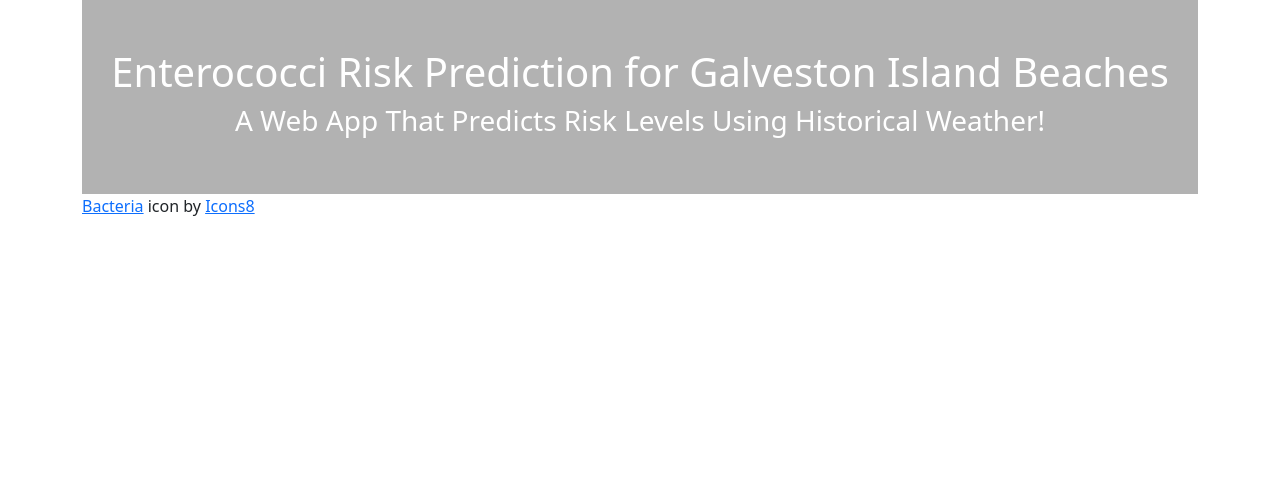
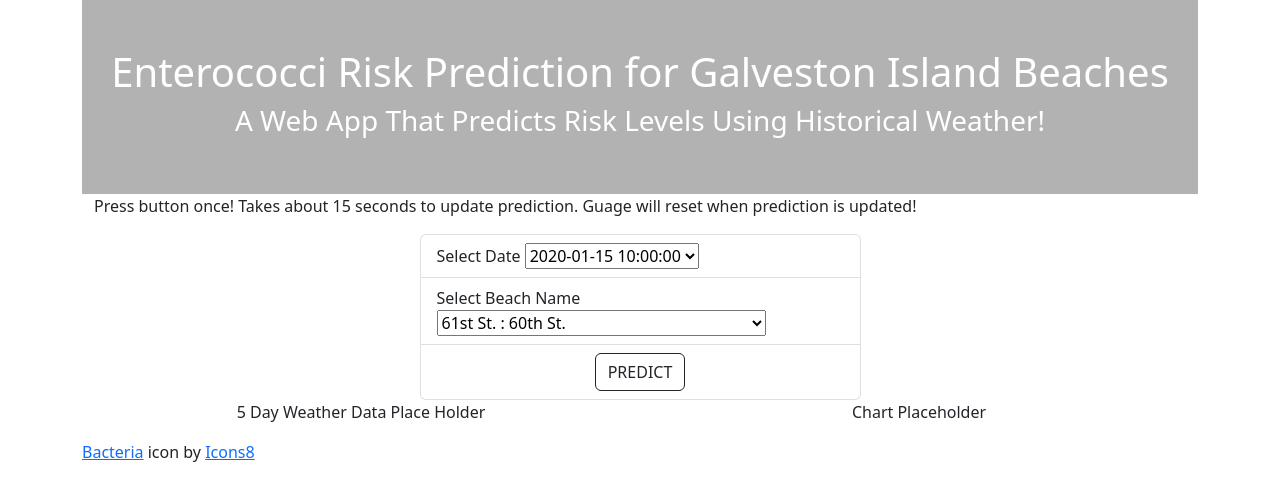
Before and after one commit to david-garza/enterococci_prediction_analysis, a Flask app: template app/templates/index.html in a window 1280 px wide. Shown: the part 56-557 px from the top of the page. Run offline with Flask 2, Linux system fonts and the light colour scheme; the template is opened without the code that fills it: most values are stand-ins (such as "Sample title", 1, 10 or a date in 2020).

Commit message:
blocked out prediciton section

```diff
--- a/app/templates/index.html
+++ b/app/templates/index.html
@@ -32,7 +32,7 @@
               <a class="nav-link" href="#">Home</a>
             </li>
             <li class="nav-item">
-              <a class="nav-link" href="#">Prediction</a>
+              <a class="nav-link" href="#prediction">Prediction</a>
             </li>
             <li class="nav-item">
               <a class="nav-link" href="#">Article</a>
@@ -54,21 +54,91 @@
 
     <!-- Jumbotron -->
     <div class="container pt-5 py-5 bg-image" id="jumbotron">
-        <div class="container text-center">
-          <h1>Enterococci Risk Prediction for Galveston Island Beaches</h1>
-          <h3>A Web App That Predicts Risk Levels Using Historical Weather!</h3>
-        </div>
+      <div class="container text-center">
+        <h1>Enterococci Risk Prediction for Galveston Island Beaches</h1>
+        <h3>A Web App That Predicts Risk Levels Using Historical Weather!</h3>
+      </div>
     </div>
     <!-- Jumbotron -->
 
     <!-- Prediction -->
+    <div class="container" id="prediction">
+      <!-- Instructions on how to perform the prediciton -->
+      <div class="row">
+        <div class="col-md-12">
+          <p>Press button once! Takes about 15 seconds to update prediction. Guage will reset when
+            prediction is updated!</p>
+        </div>
+      </div>
 
-    <!-- Article Describing the Project-->
+      <!-- Row to hold the drop down table-->
+      <div class="row justify-content-center">
+        <div class="col-md-5">
+          <form>
+            <!-- create a set of list tags, nested within an unordered list tag -->
+            <ul class="list-group">
+              <!-- Date -->
+              <li class="list-group-item">
+                <!-- add the label tag that serves as the caption for the date item -->
+                <label for="date">Select Date</label>
+                <select id="date_select">
+                  {% for d in data %}
+                  <option value="{{ d.index }}">{{ d.date }}</option>
+                  {% endfor %}
+                </select>
+              </li>
+              <!-- Beach Name -->
+              <li class="list-group-item">
+                <label for="station">Select Beach Name</label>
+                <select id="beach_select">
+                  <option value="GAL034">61st St. : 60th St.</option>
+                  <option value="GAL035">61st St. : 57th St.</option>
+                  <option value="GAL036">61st St. : 53rd St.</option>
+                  <option value="GAL037">45th St. : Fort Crockett Seawall Park West</option>
+                  <option value="GAL038">45th St. : Fort Crockett Seawall Park</option>
+                  <option value="GAL039">45th St. : Beach Plaza Shopping Center</option>
+                  <option value="GAL040">45th St. : 39th St.</option>
+                  <option value="GAL041">45th St. : 35th St.</option>
+                  <option value="GAL042">45th St. : 31st/32nd Streets</option>
+                  <option value="GAL044">25th St. : Pleasure Pier / 27th St.</option>
+                  <option value="GAL045">25th St. : East of Pleasure Pier</option>
+                  <option value="GAL046">25th St. : 18th/19th Streets</option>
+                  <option value="GAL047">25th St. : 14th/15th Streets</option>
+                  <option value="GAL048">Stewart Beach : Stewart Beach #1</option>
+                  <option value="GAL049">Stewart Beach : Stewart Beach #2</option>
+                  <option value="GAL050">Stewart Beach : Stewart Beach #3</option>
+                </select>
+              </li>
+              <li class="list-group-item text-center">
+                <!-- Button to update the prediction values -->
+                <button type="button" class="btn btn-outline-dark" onclick="update_prediction()">PREDICT</button>
+              </li>
+            </ul>
+          </form>
+        </div>
+      </div>
 
-    <!-- References -->
+      <!-- Row to hold the returned weather values and Risk Chart-->
+      <div class="row text-center">
+        <!-- Returned weather data-->
+        <div class="col-6">
+          <p>5 Day Weather Data Place Holder</p>
+        </div>
+        <!-- Guage Chart-->
+        <div class="col-6">
+          <p>Chart Placeholder</p>
+        </div>
+      </div>
+    </div>
+    <!-- Prediciton -->
+
+    <!-- Article -->
+
+    <!-- Article -->
 
     <!-- EDA / Tabelau-->
 
+    <!-- References -->
     <!-- Contact Information -->
 
     <!-- Element to hold prediction values returned by flask -->
```
